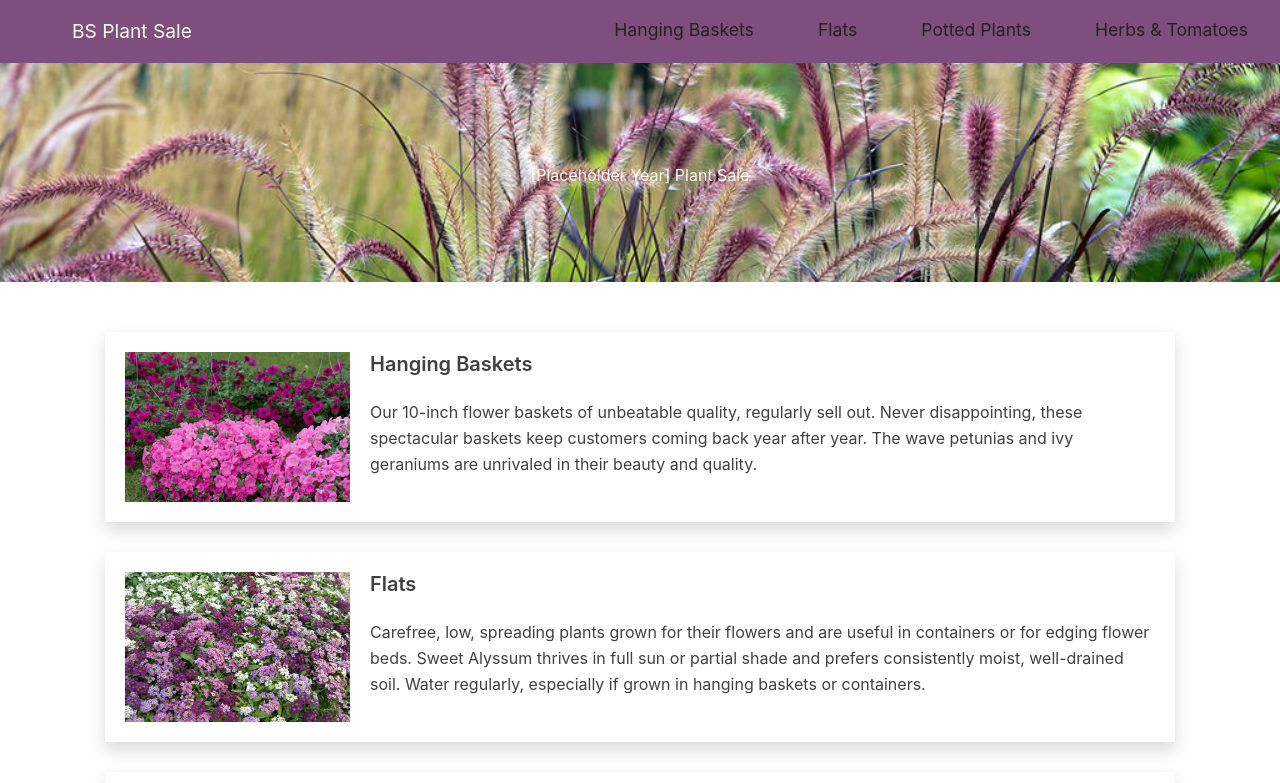
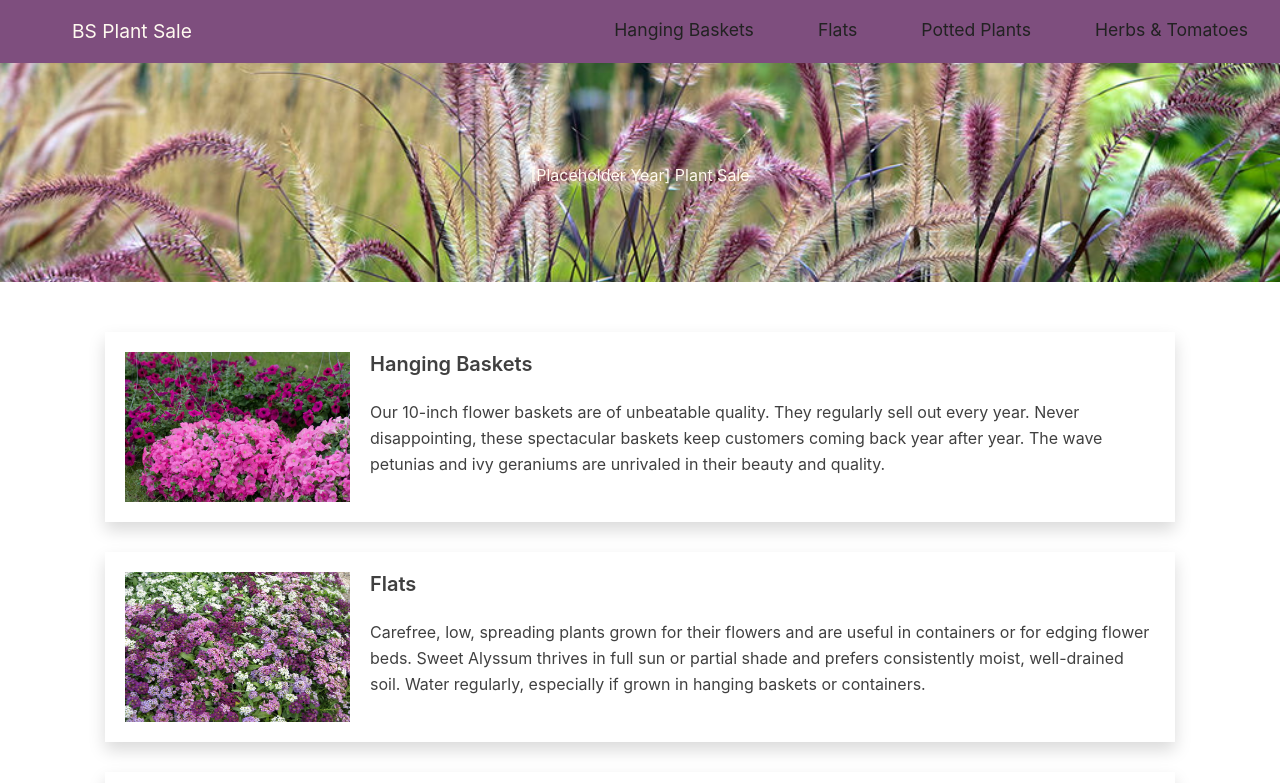
Before and after one commit to betsystevens/flowersale, a React (Create React App) app: page /home in a window 1280 px wide. Shown: the top 783 px of the page. Built offline with nearby package versions, Linux system fonts and the light colour scheme.

Commit message:
add short container description to data file

```diff
--- a/src/shared/flowers.js
+++ b/src/shared/flowers.js
@@ -4,15 +4,21 @@ export const FLOWERS =
       id: 0,
       name: 'Hanging Baskets',
       image: 'assets/images/hb/petuniaPinkPurpleHB750x500.jpg',
-      container: 'hb',
+      container: {
+        name: 'hb',
+        description: '10-inch green basket'
+      },
       price: '24.00',
-      description: 'Our 10-inch flower baskets of unbeatable quality, regularly sell out. Never disappointing, these spectacular baskets keep customers coming back year after year. The wave petunias and ivy geraniums are unrivaled in their beauty and quality.',
+      description: 'Our 10-inch flower baskets are of unbeatable quality. They regularly sell out every year. Never disappointing, these spectacular baskets keep customers coming back year after year. The wave petunias and ivy geraniums are unrivaled in their beauty and quality.',
     },
     {
       id: 1,
       name: 'Flats',
       image: 'assets/images/flats/alyssumMixed750x563.jpg',
-      container: 'flat',
+      container: {
+        name: 'flat',
+        description: '36 plants per flat'
+      },
       price: '17.00',
       description: 'Carefree, low, spreading plants grown for their flowers and are useful in containers or for edging flower beds. Sweet Alyssum thrives in full sun or partial shade and prefers consistently moist, well-drained soil. Water regularly, especially if grown in hanging baskets or containers.'
     },
@@ -20,7 +26,10 @@ export const FLOWERS =
       id: 2,
       name: 'Potted Plants',
       image: 'assets/images/pots/potatoVine750x499.jpg',
-      container: '4 inch pot',
+      container: {
+        name: '4 inch pot',
+        description: '4 inch pot'
+      },
       price: '4.00',
       description: 'Versatile plants to grow in containers and flower beds. These are loved for their colorful foliage and leaf shapes. They grow fast and fill space quickly, adding interest wherever they are placed.'
     },
@@ -28,8 +37,11 @@ export const FLOWERS =
       id: 3,
       name: 'Herbs and Tomatoes',
       image: 'assets/images/pots/basilHerb720x480.jpg',
-      container: '4 inch pot',
+      container: {
+        name: '4 inch pot',
+        description: '4 inch pot'
+      },
       price: '3.00 and 4.00',
       description: 'Choose from our selection of popular herbs: basil, oregano, parsley, rosemary, chives, and cilantro. For the crown jewel of the home vegetable garden, delicious home-grown tomatoes, we offer several varieties in 4-inch pots.'
-    }
+    },
   ];
```
